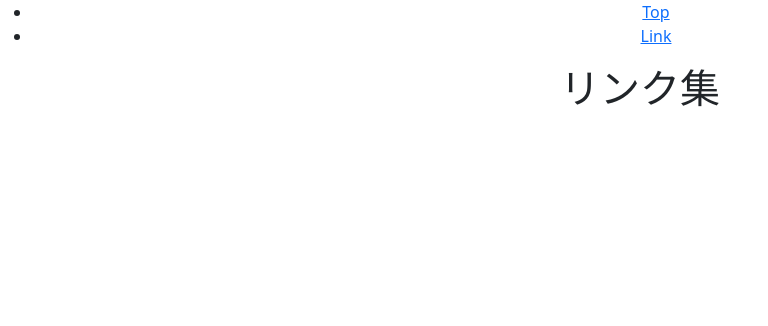
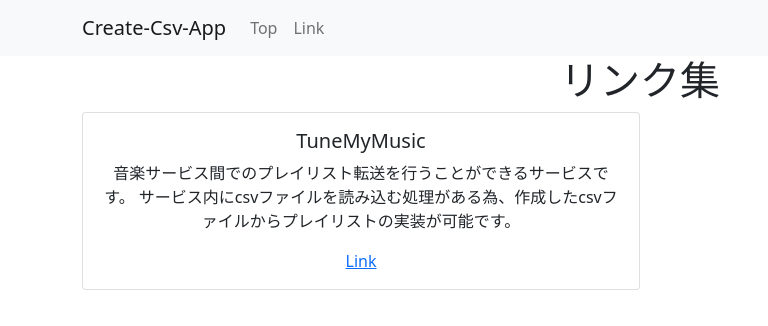
Before and after one commit to hirm159/create-csv-app, a React (Create React App) app: page /link in a window 1280 px wide. Shown: the top 326 px of the page, without its empty margins (0-768 px from the left). Built offline with nearby package versions, Linux system fonts and the light colour scheme.

Commit message:
不要なコンポーネント削除 ナビバー実装 リンク集更新

```diff
--- a/src/App.tsx
+++ b/src/App.tsx
@@ -1,25 +1,27 @@
-import React from 'react';
-import logo from './logo.svg';
+import React, { Component } from 'react';
 import './App.css';
 import { BrowserRouter, Switch, Route, Link } from 'react-router-dom';
-import { TopPage } from "./pages/Top/TopPage";
-import { LinkPage } from './pages/Link/LinkPage';
-import { Navbar } from 'react-bootstrap';
+import TopPage  from "./pages/Top/TopPage";
+import LinkPage from  "./pages/Link/LinkPage";
+import { Navbar, Container, Nav } from 'react-bootstrap';
 
-function App() {
+class App extends Component {
+  render () {
     return (
       <BrowserRouter>
         <div>
-        <nav>
-          <ul>
-            <li>
-              <Link to='/'>Top</Link>
-            </li>
-            <li>
-              <Link to='/link'>Link</Link>
-            </li>
-          </ul>
-        </nav>
+          <Navbar bg="light" expand="lg">
+            <Container>
+              <Navbar.Brand href="/">Create-Csv-App</Navbar.Brand>
+              <Navbar.Toggle aria-controls="basic-navbar-nav" />
+              <Navbar.Collapse id="basic-navbar-nav">
+                <Nav className="mr-auto">
+                    <Nav.Link href="/">Top</Nav.Link>
+                    <Nav.Link href="link">Link</Nav.Link>
+                </Nav>
+              </Navbar.Collapse>
+            </Container>
+          </Navbar>
           <Switch>
             <Route path="/" exact component={TopPage} />
             <Route path="/link" exact component={LinkPage} />
@@ -28,5 +30,6 @@
       </BrowserRouter>
     );
   }
+}
 
 export default App;
--- a/src/components/Link/Link.tsx
+++ /dev/null
@@ -1 +0,0 @@
-import React from 'react';
--- a/src/components/Menu/Menu.tsx
+++ /dev/null
@@ -1 +0,0 @@
-import React from 'react';
--- a/src/pages/Link/LinkPage.tsx
+++ b/src/pages/Link/LinkPage.tsx
@@ -1,11 +1,29 @@
 import React from 'react';
+import { Button, Container, Card, Col } from 'react-bootstrap';
 
 
-export const LinkPage = () => {
-    return (
-        <div className="App">
-            <h1>リンク集</h1>
-
-        </div>
-    )
+export default class LinkPage extends React.Component {
+    render() {
+        return (
+            <Container>
+                <div>
+                    <Col md={12}>
+                        <h1>リンク集</h1>
+                    </Col>
+                        <Col xs={6}>
+                            <Card>
+                                <Card.Body>
+                                    <Card.Title>TuneMyMusic</Card.Title>
+                                    <Card.Text>
+                                        音楽サービス間でのプレイリスト転送を行うことができるサービスです。
+                                        サービス内にcsvファイルを読み込む処理がある為、作成したcsvファイルからプレイリストの実装が可能です。
+                                    </Card.Text>
+                                    <Card.Link target="_blank" href="https://www.tunemymusic.com/jp/">Link</Card.Link>
+                                </Card.Body>
+                            </Card>
+                        </Col>
+                </div>
+            </Container>
+        );
+    }
 }
--- a/src/pages/Top/TopPage.tsx
+++ b/src/pages/Top/TopPage.tsx
@@ -1,9 +1,16 @@
 import React from 'react';
+import { Container, Col } from 'react-bootstrap';
 
-export const TopPage = () => {
-    return (
-        <div className="App">
-            <h1>CSV作成簡易アプリケーション</h1>
-        </div>
-    )
+export default class TopPage extends React.Component {
+    render() {
+        return (
+            <Container>
+                <div>
+                    <Col md={12}>
+                        <h1>CSV作成アプリケーション</h1>
+                    </Col>
+                </div>
+            </Container>
+        );
+    }
 }
```
Also changed, not shown: src/components/Button/Button.tsx (deleted, +0 -7 lines). Lines whose indentation alone changed are shown as unchanged.
